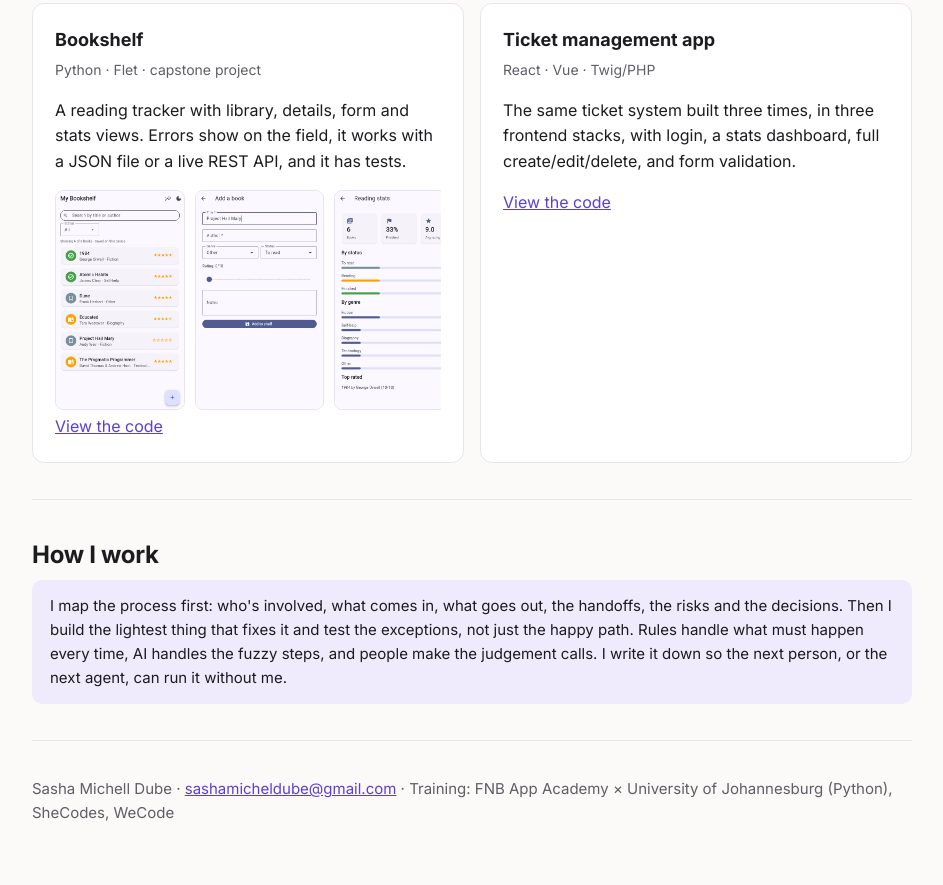
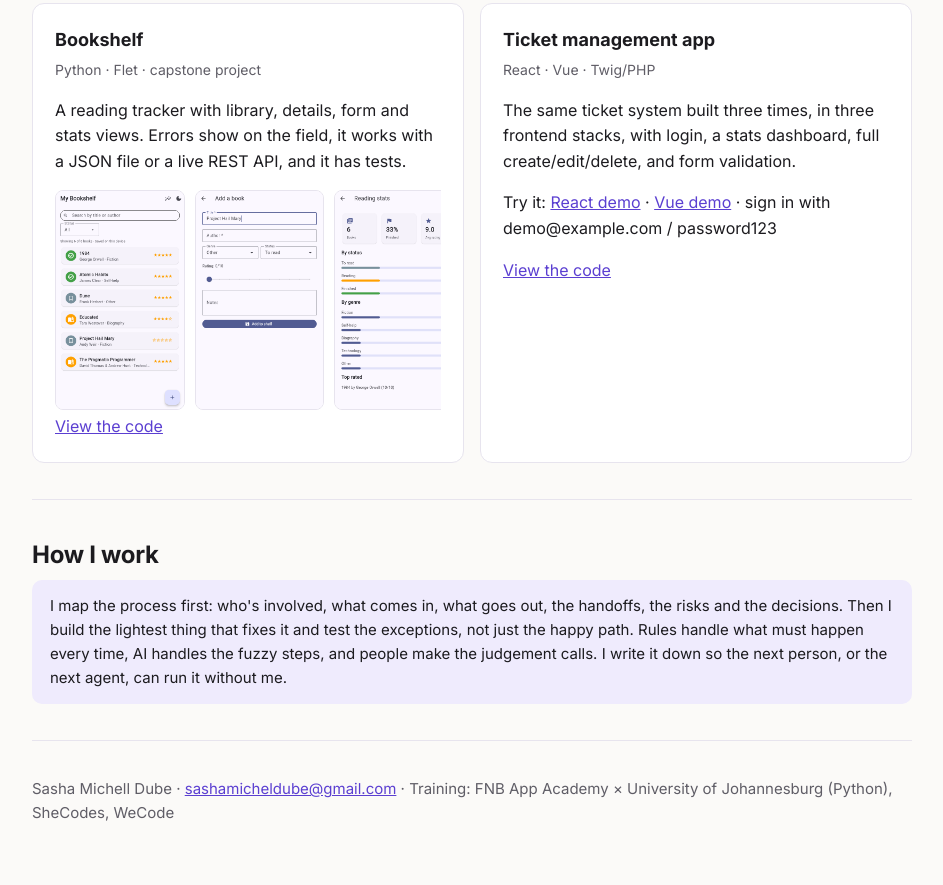
Before and after one commit to S-mic/S-mic.github.io, a plain HTML site: page index.html in a window 1280 px wide. Shown: the part 2321-3206 px from the top of the page, without its empty margins (168-1111 px from the left). Drawn offline with Linux system fonts and the light colour scheme.

Commit message:
feat: link the live ticket app demos

```diff
--- a/index.html
+++ b/index.html
@@ -161,6 +161,7 @@
       <h3>Ticket management app</h3>
       <div class="where">React · Vue · Twig/PHP</div>
       <p>The same ticket system built three times, in three frontend stacks, with login, a stats dashboard, full create/edit/delete, and form validation.</p>
+      <p>Try it: <a href="https://react-version-6a4pcptq2-sashas-projects-8206ecea.vercel.app/">React demo</a> · <a href="https://vue-version-o8p8a7km0-sashas-projects-8206ecea.vercel.app/">Vue demo</a> · sign in with demo@example.com / password123</p>
       <a href="https://github.com/S-mic/ticket-management-app">View the code</a>
     </article>
   </div>
```
